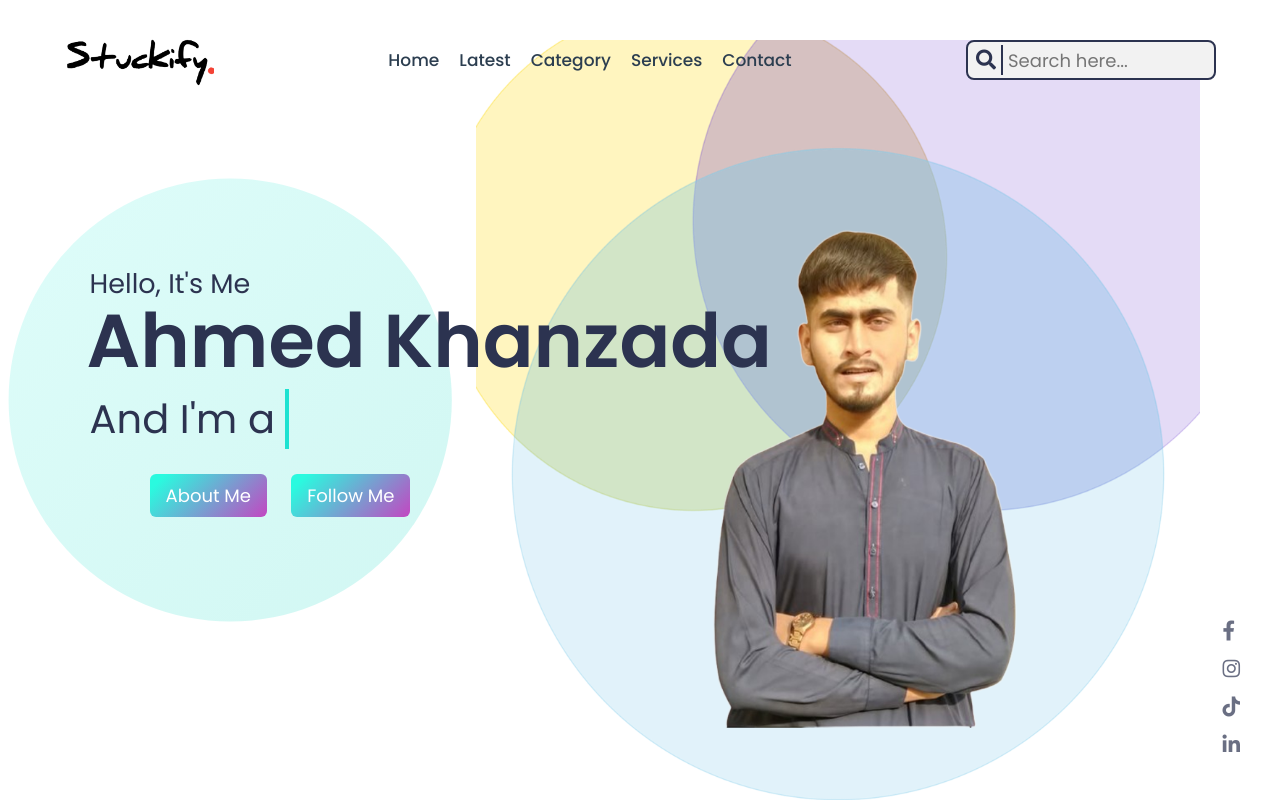
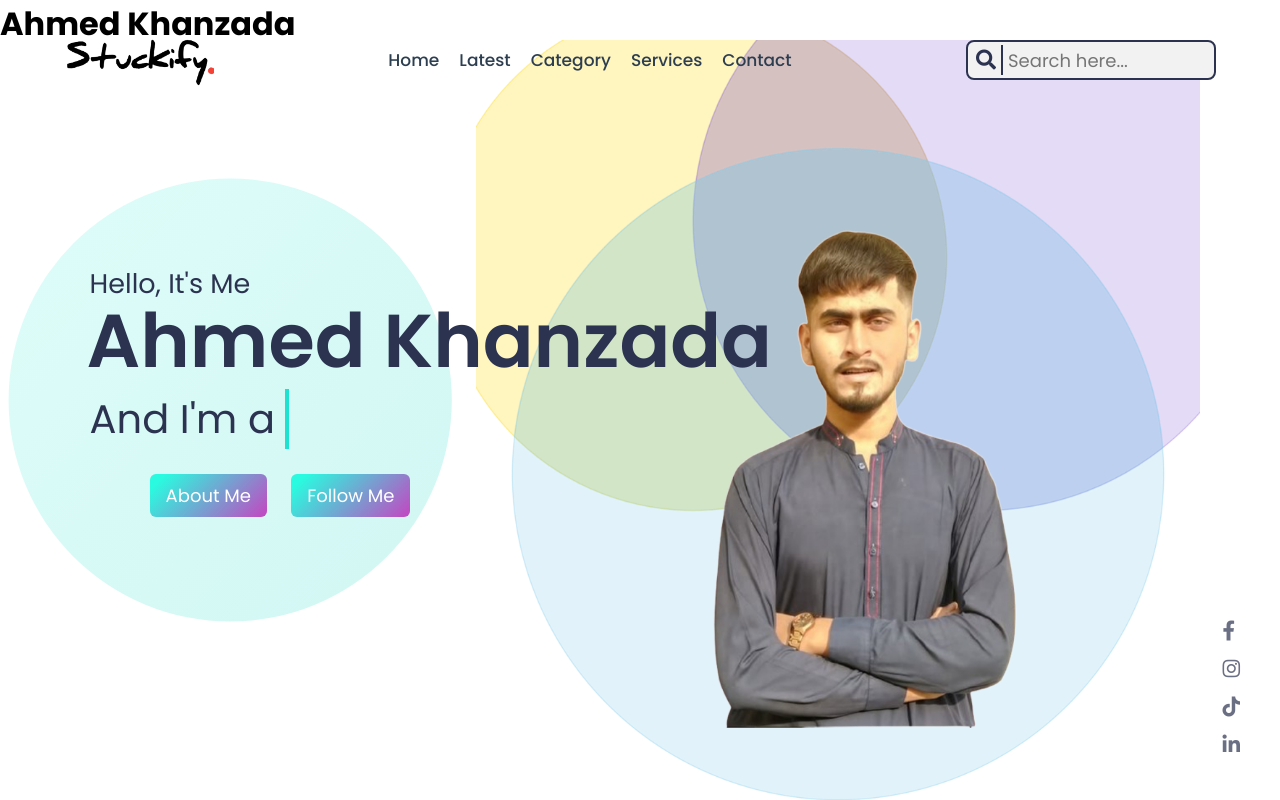
Before and after one commit to AhmedRaza2007/stuckify, a plain HTML site: page index.html in a window 1280 px wide. Drawn offline with Linux system fonts and the light colour scheme.

Commit message:
h1 tag add keya ha

```diff
--- a/index.html
+++ b/index.html
@@ -55,6 +55,9 @@
     <a href="https://www.tiktok.com/@kfkhanzada1?is_from_webapp=1&sender_device=pc"><i class="fab fa-tiktok"></i></a>
     <a href="#"><i class="fab fa-linkedin-in"></i></a>
   </div>
+  <div>
+    <h1>Ahmed Khanzada</h1>
+  </div>
  </header>
 </body>
 </html>
```
